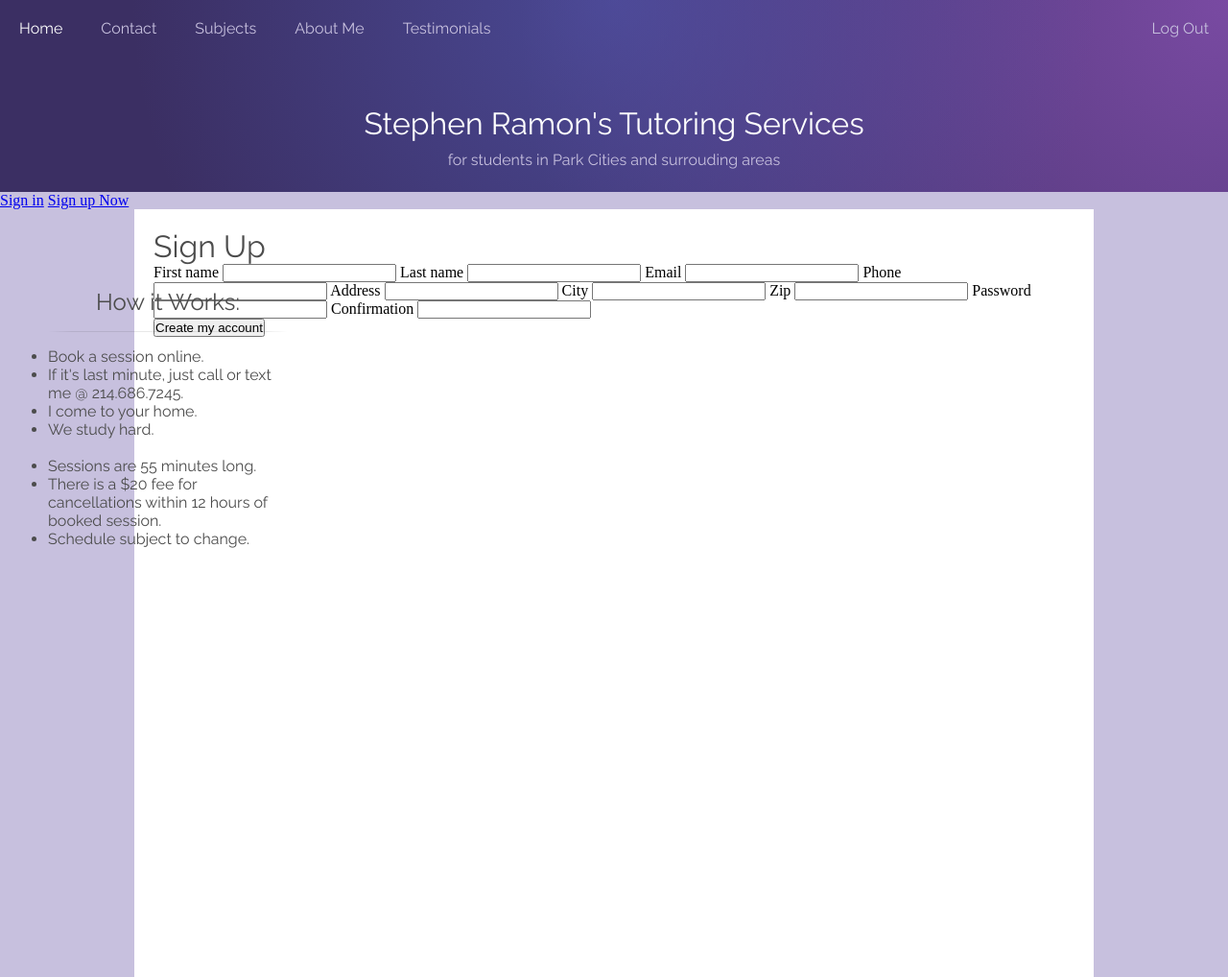
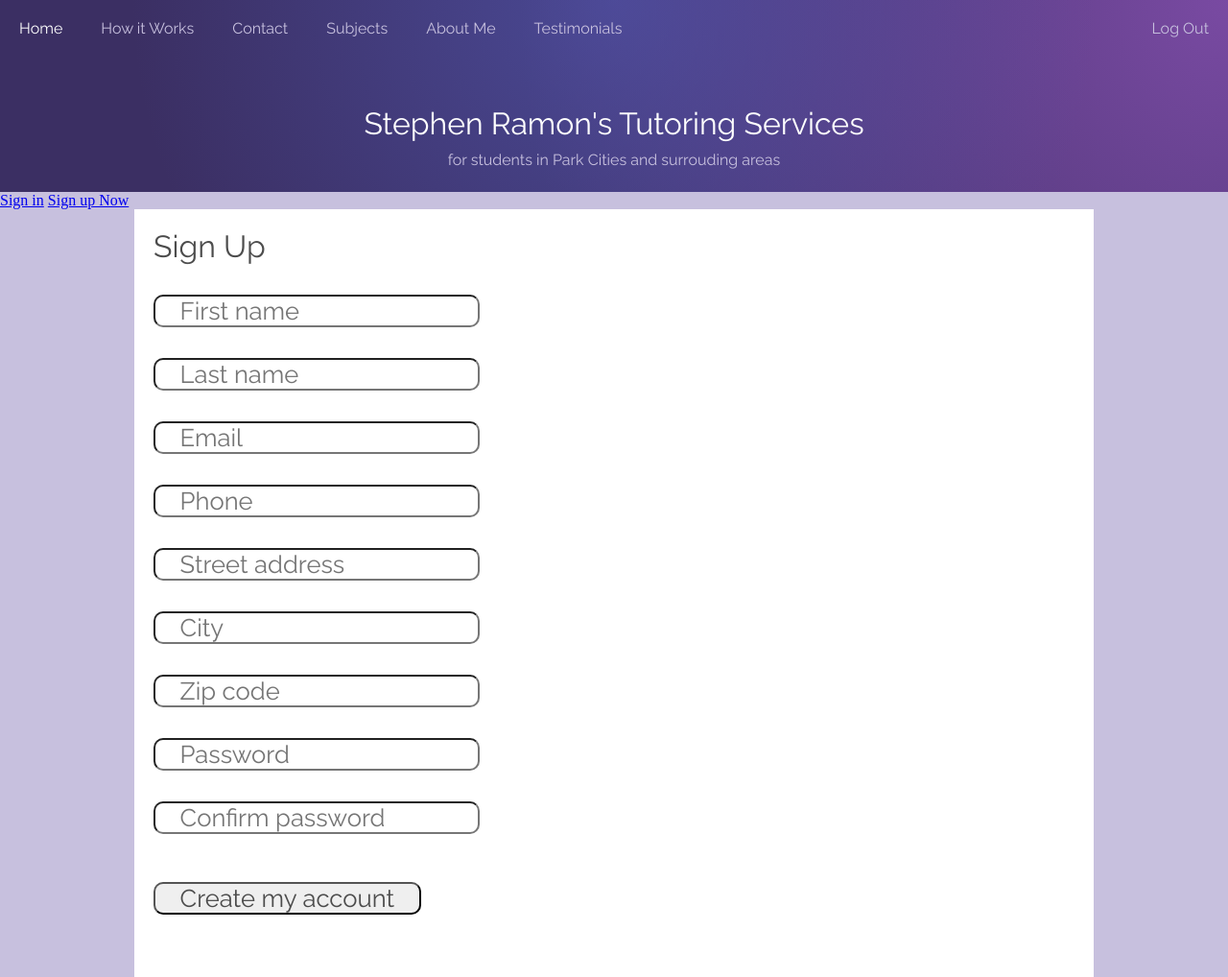
Before and after one commit to mpieces/stephens-tutoring-final, a Rails app: page /signup in a window 1280 px wide. Shown: the whole page at 96% size. Run offline with Rails 7, Linux system fonts and the light colour scheme; style sheets or scripts are compiled from the project's sources; some libraries are stand-ins or nearby versions.

Commit message:
Create signup form with error message capability, redirects to user profile page

```diff
--- a/app/assets/stylesheets/application.css
+++ b/app/assets/stylesheets/application.css.scss
@@ -27,10 +27,12 @@
   -webkit-box-sizing: border-box;
   -moz-box-sizing: border-box;
   box-sizing: border-box;
+  /*border: 1px solid red;*/
 }
 
 html, body {
   height: 100%;
+
 }
 
 
@@ -163,15 +165,15 @@ hr {
     background: -webkit-linear-gradient(left, transparent, rgba(0,0,0,0.09) 10%, rgba(0,0,0,0.09) 90%, transparent);
 }
 
-#home {
-  position: absolute;
+#howitworks {
+ /* position: absolute;
   top: 300px;
-  left: 50px;
+  left: 50px;*/
   width: 250px;
   text-align: center;
 }
 
-#home li {
+#howitworks li {
   text-align: left;
 }
 
@@ -218,17 +220,56 @@ hr {
 
 }
 
-/*FORM: */
-.new_user {
-  display: block;
-  margin: 0 auto;
+/*FORMs: */
+
+.form-group {
+  margin-top: 2rem;
+  margin-bottom: 2rem;
 }
 
-/*input, textarea, select, .uneditable-input {
-  border: 1px solid #bbb;
-  width: 100%;
-  padding: 10px;
-  height: auto;
-  margin-bottom: 15px;
-  @include box_sizing;
-}*/
+input, textarea {
+  font-size: 1.6rem;
+  padding-left: 1.6rem;
+  padding-right: 1.6rem;
+  font-family: "Raleway", sans-serif;
+  color: #4c4c4c;
+  font-weight: lighter;
+  cursor: auto;
+  border-radius: 10px;
+}
+
+#error_explanation {
+  color: #f00;
+  ul {
+    list-style: none;
+    margin: 0 0 18px 0;
+  }
+}
+
+/*SIDEBAR for user profile page*/
+aside {
+  section {
+    padding: 10px 0;
+    border-top: 1px solid gray;
+    &:first-child {
+      border: 0;
+      padding-top: 0;
+      }
+  span {
+    display: block;
+    margin-bottom: 3px;
+    line-height: 1;
+    }
+  h1 {
+    font-size: 1.6em;
+    text-align: left;
+    letter-spacing: -1px;
+    margin-bottom: 3px;
+    }
+  }
+}
+
+.gravatar {
+  float: left;
+  margin-right: 10px;
+}
--- a/app/controllers/users_controller.rb
+++ b/app/controllers/users_controller.rb
@@ -7,6 +7,7 @@ class UsersController < ApplicationController
   def create
     @user = User.new(user_params)
     if @user.save
+      flash[:success] = "Welcome!"
       redirect_to @user
     else
       render 'new'
@@ -21,6 +22,6 @@ class UsersController < ApplicationController
   private
 
     def user_params
-      params.require(:email).permit(:first_name, :last_name, :phone, :address, :city, :zip, :password, :password_confirmation)
+      params.require(:user).permit(:first_name, :last_name, :email, :phone, :address, :city, :zip, :password, :password_confirmation)
     end
 end
--- a/app/views/layouts/application.html.erb
+++ b/app/views/layouts/application.html.erb
@@ -12,39 +12,28 @@
     <div id="title">Stephen Ramon's Tutoring Services</div>
     <div id="subtitle">for students in Park Cities and surrouding areas</div>
   </div>
+ <!--  Left navbar -->
   <div id="navbar">
     <ul>
       <li><%= link_to "Home", root_path %>
+      <li><%= link_to "How it Works", howitworks_path %>
       <li><%= link_to "Contact", contact_path %>
       <li><%= link_to "Subjects", subjects_path %>
       <li><%= link_to "About Me", about_path %>
       <li><%= link_to "Testimonials", testimonials_path %>
     </ul>
   </div>
-
+<!-- Right navbar -->
   <div id="r-navbar">
     <ul>
       <li><a href="#">Log Out</a></li>
     </ul>
   </div>
 
-  <div id="home">
-    <h2>How it Works:</h2>
-    <hr>
-    <ul>
-      <li>Book a session online.</li>
-      <li>If it's last minute, just call or text me @ 214.686.7245.</li>
-      <li>I come to your home.</li>
-      <li>We study hard.</li>
-      <br>
-      <li>Sessions are 55 minutes long.</li>
-      <li>There is a $20 fee for cancellations within 12 hours of booked session.</li>
-      <li>Schedule subject to change.</li>
-    </ul>
-  </div>
+
 
   <%= link_to "Sign in", '#' %>
-  <%= link_to "Sign up Now", 'signup_path', class: 'register-buttons' %>
+  <%= link_to "Sign up Now", signup_path, class: 'register-buttons' %>
 
 
   <div id="content">
--- /dev/null
+++ b/app/views/shared/_error_messages.html.erb
@@ -0,0 +1,12 @@
+<% if @user.errors.any? %>
+  <div id="error_explanation">
+    <div class="alert alert-error">
+      The form contains <%= pluralize(@user.errors.count, "error") %>.
+    </div>
+    <ul>
+    <% @user.errors.full_messages.each do |msg| %>
+      <li> <%= msg %> </li>
+    <% end %>
+    </ul>
+  </div>
+<% end %>
--- a/app/views/users/new.html.erb
+++ b/app/views/users/new.html.erb
@@ -2,34 +2,38 @@
 
 
 <div class="signup_form">
-  <%= form_for(@user) do |f| %>
-    <%= f.label :first_name %>
-    <%= f.text_field :first_name %>
-
-    <%= f.label :last_name %>
-    <%= f.text_field :last_name %>
-
-    <%= f.label :email %>
-    <%= f.email_field :email %>
-
-    <%= f.label :phone %>
-    <%= f.phone_field :phone %>
-
-    <%= f.label :address %>
-    <%= f.text_field :address %>
-
-    <%= f.label :city %>
-    <%= f.text_field :city %>
-
-    <%= f.label :zip %>
-    <%= f.text_field :zip %>
-
-    <%= f.label :password %>
-    <%= f.password_field :password %>
-
-    <%= f.label :password_confirmation, "Confirmation" %>
-    <%= f.password_field :password_confirmation %>
-    <br>
-    <%= f.submit "Create my account", class: "button" %>
-  <% end %>
+          <%= form_for(@user) do |f| %>
+            <%= render 'shared/error_messages' %>
+            <div class="form-group">
+                <%= f.text_field :first_name, :placeholder => "First name" %><br />
+            </div>
+            <div class="form-group">
+                <%= f.text_field :last_name, :placeholder => "Last name" %><br />
+            </div>
+            <div class="form-group">
+                <%= f.email_field :email, :placeholder => "Email" %><br />
+            </div>
+            <div class="form-group">
+                <%= f.phone_field :phone, :placeholder => "Phone" %><br />
+            </div>
+            <div class="form-group">
+                <%= f.text_field :address, :placeholder => "Street address" %><br />
+            </div>
+            <div class="form-group">
+                <%= f.text_field :city, :placeholder => "City" %><br />
+            </div>
+            <div class="form-group">
+                <%= f.text_field :zip, :placeholder => "Zip code" %><br />
+            </div>
+            <div class="form-group">
+                <%= f.password_field :password, :placeholder => "Password" %><br />
+            </div>
+            <div class="form-group">
+                <%= f.password_field :password_confirmation, :placeholder => "Confirm password" %><br />
+            </div>
+        <div class="form-control">
+            <br>
+            <%= f.submit "Create my account", class: "button" %>
+        </div>
+          <% end %>
 </div>
--- a/config/routes.rb
+++ b/config/routes.rb
@@ -4,7 +4,7 @@ Rails.application.routes.draw do
 
   root 'home#index'
 
-
+  get '/howitworks' => 'home#howitworks'
   get '/contact' => 'home#contact'
   get '/subjects' => 'home#subjects'
   get '/about' => 'home#about'
```
Also changed, not shown: app/views/home/howitworks.html.erb (added, +14 -0 lines), app/views/users/show.html.erb (+19 -2 lines).
